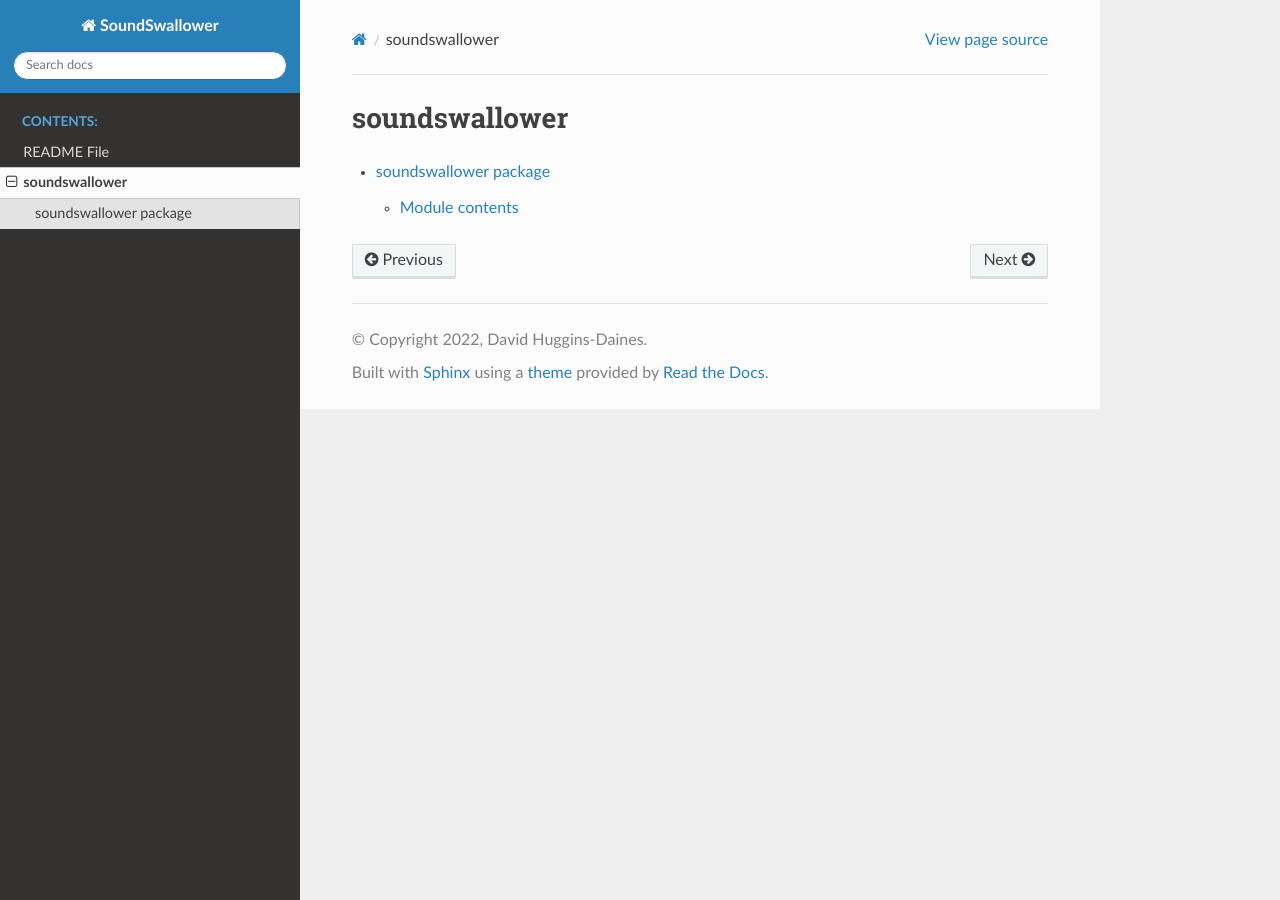
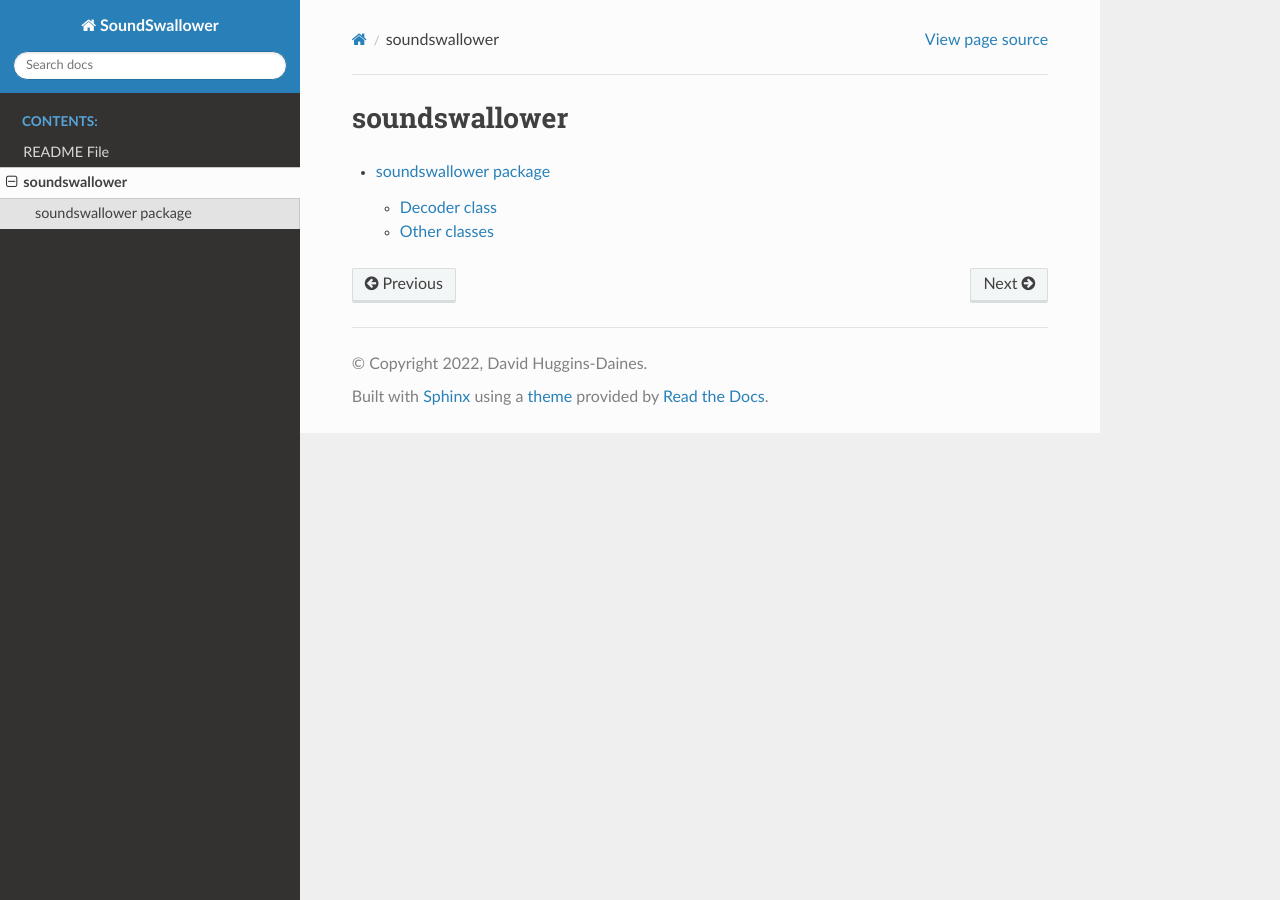
Before and after one commit to ReadAlongs/SoundSwallower, a Sphinx documentation site: the page built from docs/source/modules.rst, in a window 1280 px wide. Built offline with Sphinx 7.4.7 and the Read the Docs theme 2.0.0, drawn with Linux system fonts in a browser that asks for light colours.

Commit message:
enable various links in documentation

```diff
--- a/docs/source/conf.py
+++ b/docs/source/conf.py
@@ -47,6 +47,7 @@
 # This pattern also affects html_static_path and html_extra_path.
 exclude_patterns = []
 
+default_role = "any"
 
 # -- Options for HTML output -------------------------------------------------
 
--- a/docs/source/soundswallower.rst
+++ b/docs/source/soundswallower.rst
@@ -1,16 +1,19 @@
 soundswallower package
 ======================
-
-Module contents
----------------
 
 .. automodule:: soundswallower
    :members:
    :undoc-members:
 
+Decoder class
+-------------
+
 .. autoclass:: soundswallower.Decoder
    :members:
    :undoc-members:
+
+Other classes
+-------------
 
 .. autoclass:: soundswallower.Config
    :members:
```
Also changed, not shown: 1 other file.
